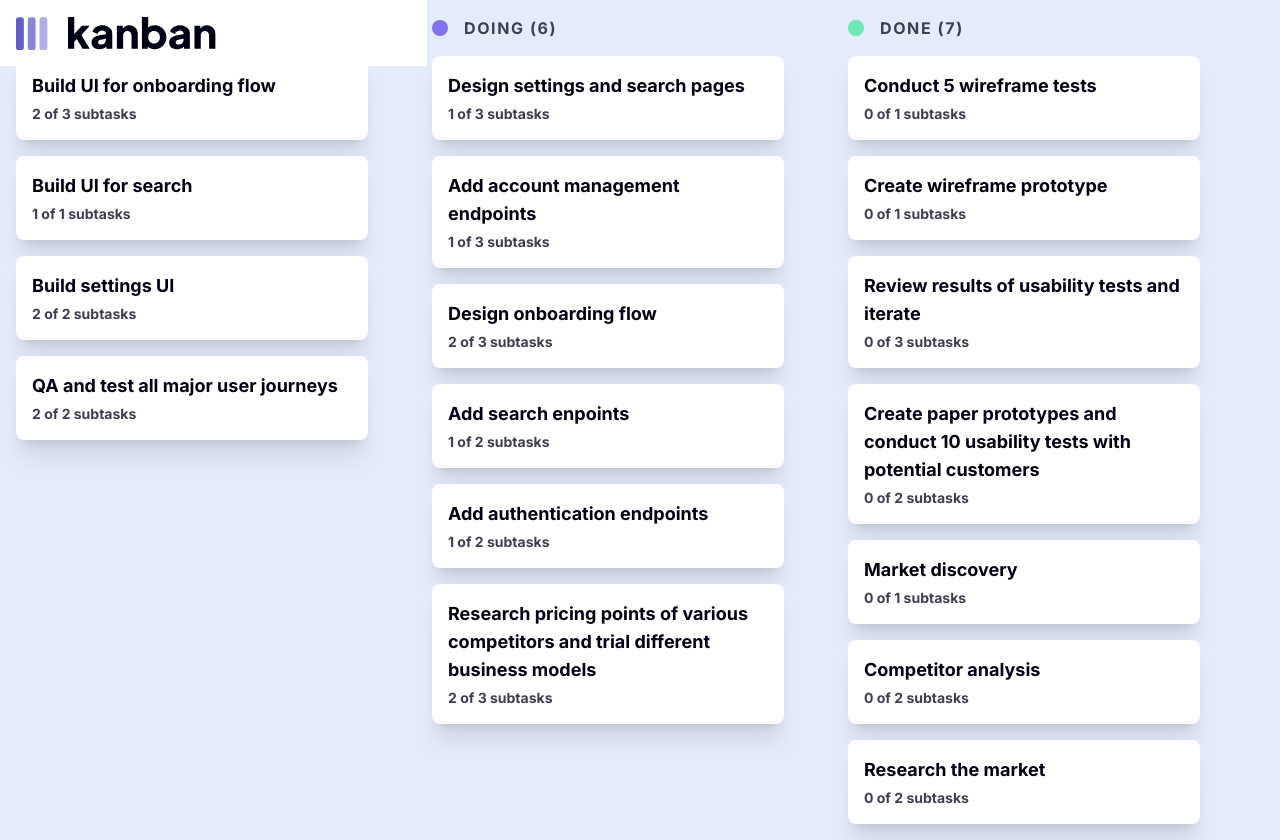
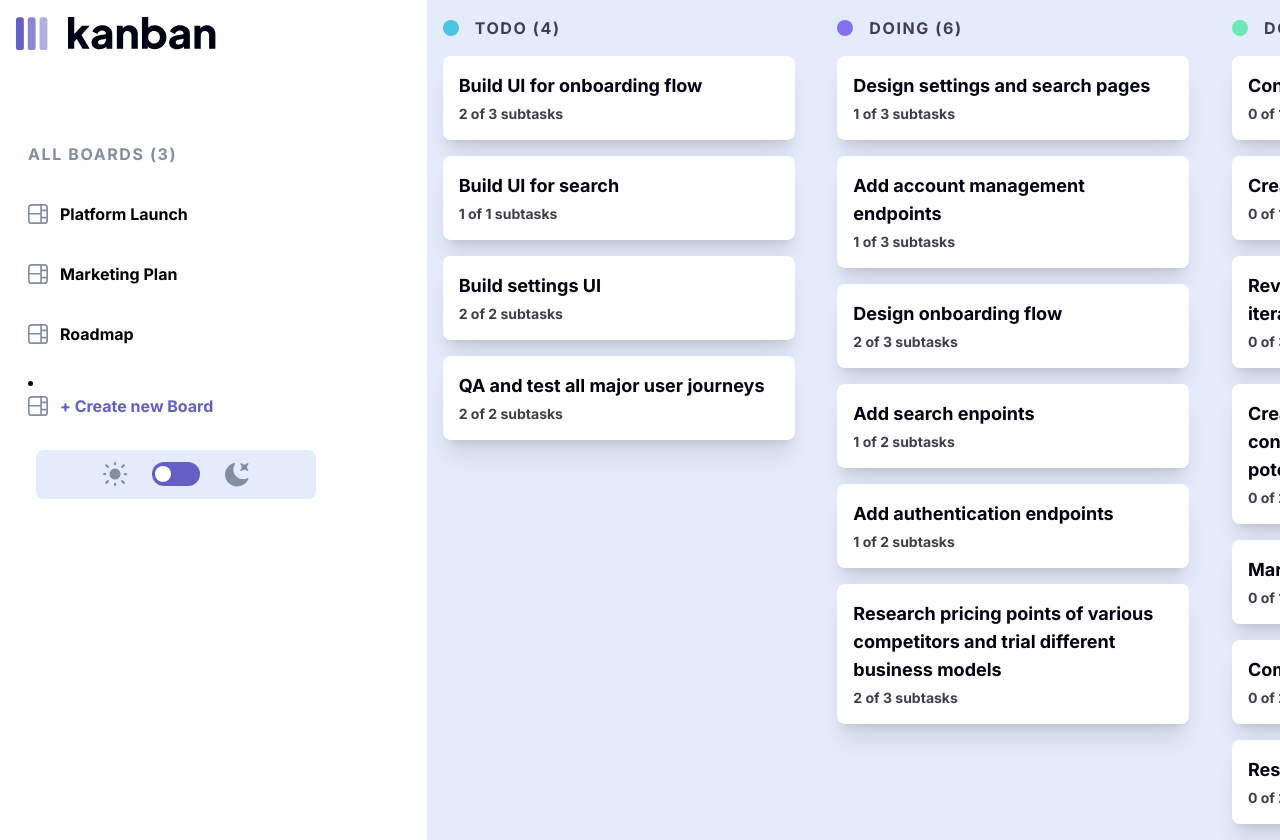
Before and after one commit to botirk38/kanban-task-management-app, a Next.js app: page / in a window 1280 px wide. Built offline with nearby package versions, Linux system fonts and the light colour scheme.

Commit message:
commit desktop first iteration

```diff
--- a/app/components/Dashboard.tsx
+++ b/app/components/Dashboard.tsx
@@ -28,7 +28,7 @@ const Dashboard = () => {
     });
 
         return (
-            <main className='min-h-screen overflow-y-hidden  z-0'>
+            <main className='min-h-screen overflow-y-hidden z-0 lg:w-full lg:col-span-2'>
                 <div className="hidden">
                     <h1>{currentBoard?.name}</h1>
                 <div>
@@ -46,7 +46,7 @@ const Dashboard = () => {
                     onClose={() => setTaskOpen(false)}
                 /> }
 
-                <section className=' grid place-items-start grid-cols-3 grid-rows-auto  p-4 w-[73rem] min-h-screen  bg-blue-pale dark:bg-blue-dark z-0 sm:w-[80rem] lg:grid lg:grid-cols-3'>
+                <section className=' overflow-y-visible grid place-items-start grid-cols-3 grid-rows-auto p-4 w-[73rem] min-h-screen  bg-blue-pale dark:bg-blue-dark z-0 sm:w-[75rem]  lg:grid lg:grid-cols-3 lg:gap-4'>
                     {currentBoardWithIcons.columns && currentBoardWithIcons.columns.map((column, index) => (
                         <TaskColumn key={index} column={column} openTask={openTask}/>
                     ))}
--- a/app/components/Sidebar.tsx
+++ b/app/components/Sidebar.tsx
@@ -62,7 +62,7 @@ const Sidebar  = () => {
 
     }else{
         return(
-            <DesktopNavigation isMobile={isMobile}/>
+            <DesktopNavigation isMobile={isMobile} handleMenuToggle={handleMenuToggle} handleCreateNewBoardCLick={handleCreateNewBoardClick}/>
         )
     }
 }
--- a/app/components/sidebar/DesktopNavigation.tsx
+++ b/app/components/sidebar/DesktopNavigation.tsx
@@ -1,15 +1,25 @@
+import { Board } from "@/app/types/Board";
+import BoardList from "../menus/BoardList";
 import Logo from "./Logo";
 import Navigation from "./Navigation";
+import { BoardContext } from "../context/BoardContext";
+import { useContext } from "react";
 
 interface DesktopNavigationProps {
     isMobile: boolean;
+    handleMenuToggle: () => void;
+    handleCreateNewBoardCLick: () => void;
 }
 
-const DesktopNavigation: React.FC<DesktopNavigationProps> = ({isMobile}) => {
+const DesktopNavigation: React.FC<DesktopNavigationProps> = ({isMobile, handleMenuToggle, handleCreateNewBoardCLick}) => {
+    const {setCurrentBoard} = useContext(BoardContext);
+
+
 
     return(
-        <header className="z-50 flex flex-col justify-center items-start p-4 bg-white w-full">
+        <header className="z-50 flex flex-col justify-start items-start p-4 bg-white w-full gap-20 min-h-screen">
             <Logo isMobile={isMobile}/>
+            <Navigation menuOpen={true} handleMenuToggle={handleMenuToggle} handleCreateNewBoardClick={handleCreateNewBoardCLick}/>
         </header>
     )
 
--- a/app/components/sidebar/Navigation.tsx
+++ b/app/components/sidebar/Navigation.tsx
@@ -19,7 +19,7 @@ const Navigation: React.FC<NavigationProps> = ({menuOpen, handleMenuToggle, hand
     const {setCurrentBoard} = useContext(BoardContext);
 
     return(
-        <nav className={`bg-white dark:bg-blue-gray transition-transform duration-500 ease-in-out transform absolute z-50 top-20 left-[4rem] shadow-xl rounded-xl min-w-max max-w-xs min-h-max container flex-col justify-center items-start ${menuOpen ? 'translate-y-0' : '-translate-y-[50rem]'}`}>
+        <nav className={`bg-white dark:bg-blue-gray transition-transform duration-500 ease-in-out transform absolute z-50 top-20 left-[4rem] shadow-xl rounded-xl min-w-max max-w-xs min-h-max container flex-col justify-center items-start ${menuOpen ? 'translate-y-0' : '-translate-y-[50rem]'} lg:z-0 lg:relative lg:rounded-none lg:top-0 lg:shadow-none lg:left-0`}>
         <h3 className='text-md p-3 tracking-widest font-bold uppercase text-blue-grayish mb-3'>
             All Boards ({boards?.length || 0})
         </h3>
--- a/app/layout.tsx
+++ b/app/layout.tsx
@@ -27,7 +27,7 @@ export default function RootLayout({
   return (
     <html lang="en">
       <ThemeProvider>
-        <body className={`${inter.className} lg:grid lg:grid-cols-3 lg:justify-items-center lg:place-items-start`}>
+        <body className={`${inter.className} lg:grid lg:grid-cols-3 lg:justify-items-center lg:place-items-start w-full min-h-screen lg:overflow-y-hidden`}>
         <BoardProvider>
           <BoardsProvider>
             <Sidebar/>
```
